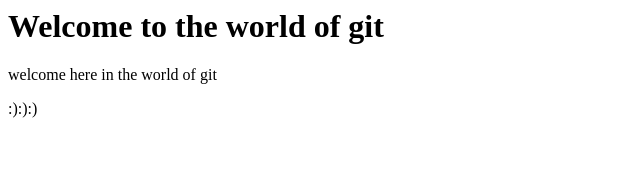
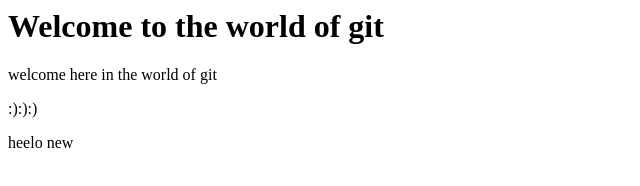
Before and after one commit to ashu-11061979/AshuRespository, a plain HTML site: page index.html in a window 1280 px wide. Shown: the full height of the page, 0-640 px from the left. Drawn offline with Linux system fonts and the light colour scheme.

Commit message:
new changes

```diff
--- a/index.html
+++ b/index.html
@@ -3,4 +3,5 @@
 <h1>Welcome to the world of git</h1>
 <p> welcome here in the world of git</p>
 <p>:):):)</p>
+  <p>heelo new</p>
 </html>
```
